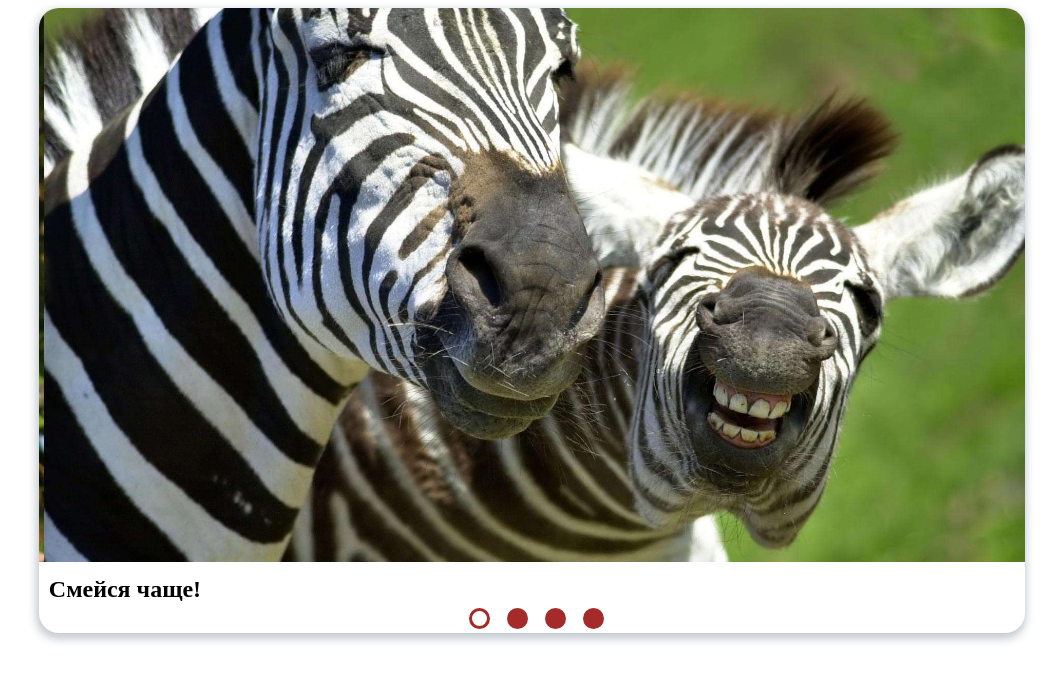
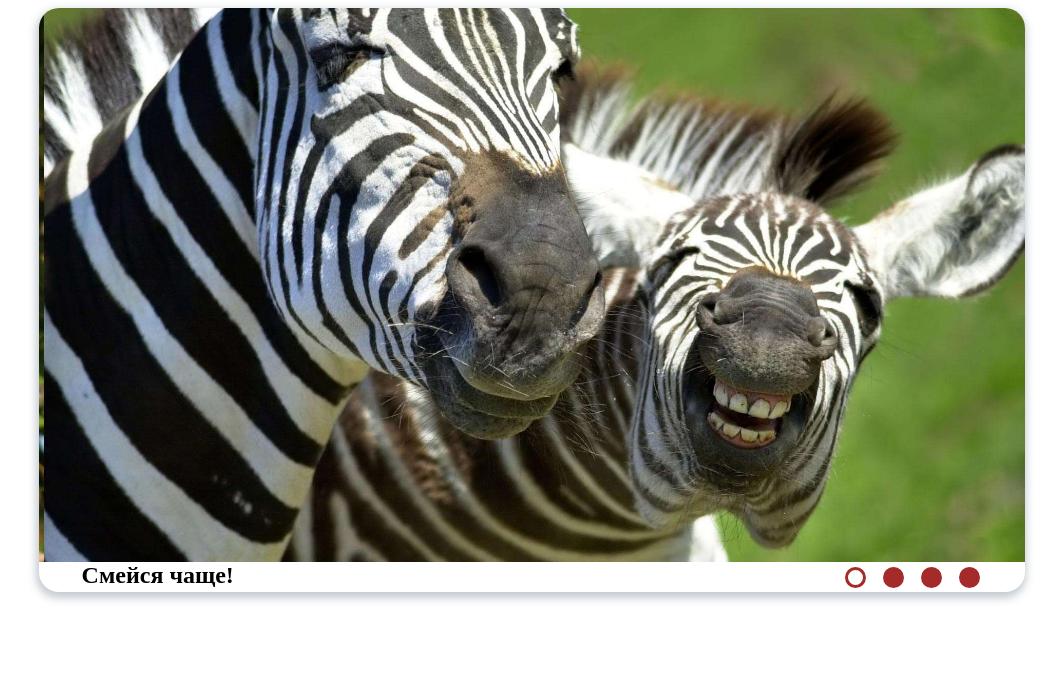
Before and after one commit to AndreyGudin/cssMemSlider, a plain HTML site: page index.html in a window 1280 px wide. Shown: the whole page, without its empty margins (108-1169 px from the left). Drawn offline with Linux system fonts and the light colour scheme.

Commit message:
feat: add text slider (Sat, May 14, 2022 12:08:06 PM)

```diff
--- a/index.html
+++ b/index.html
@@ -10,7 +10,7 @@
 <body>
   <div class="memslider">
 
-    <input type="radio" name="mems" checked class="memslider__radio-button" id="mem1">
+    <input type="radio" name="mems" class="memslider__radio-button" id="mem1">
     <label class="memslider__label label1" for="mem1">
       <label class="memslider__label-radio label-radio1" for="mem1"></label>
     </label>
@@ -25,29 +25,45 @@
       <label class="memslider__label-radio label-radio3" for="mem3"></label>
     </label>
 
-    <input type="radio" name="mems" class="memslider__radio-button" id="mem4">
+    <input type="radio" name="mems" checked class="memslider__radio-button" id="mem4">
     <label class="memslider__label label4" for="mem4">
       <label class="memslider__label-radio label-radio4" for="mem4"></label>
     </label>
+
+    <div class="memslider__span-wrapper">
+      <div class="memslider__spans">
+        <div class="memslider__span">
+          <span>Смейся чаще!</span>
+        </div>
+        <div class="memslider__span">
+          <span>Найди пару!</span>
+        </div>
+        <div class="memslider__span">
+          <span>Ночью - спи!</span>
+        </div>
+        <div class="memslider__span">
+          <span>Веселись чаще!</span>
+        </div>
+      </div>
+    </div>
+
     <div class="memslider__wrapper">
       <div class="memslider__slides">
         <div class="memslider__slide">
           <img src="images/image-1.jpg" alt="">
-          <span>Смейся чаще!</span>
         </div>
         <div class="memslider__slide">
             <img src="images/image-2.jpg" alt="">
-            <span>Найди пару!</span>
         </div>
         <div class="memslider__slide">
             <img src="images/image-3.jpg" alt="">
-            <span>Веселись чаще!</span>
         </div>
         <div class="memslider__slide">
             <img src="images/image-4.jpg" alt="">
-            <span>Ночью - спи!</span>
         </div>
       </div>
+    </div>
+
   </div>
 </body>
 </html>
--- a/style.css
+++ b/style.css
@@ -1,5 +1,6 @@
 .memslider {
   display: flex;
+  flex-direction: row-reverse;
   flex-wrap: wrap-reverse;
   width: 77vw;
   margin: 0 auto;
@@ -11,6 +12,30 @@
 .memslider__wrapper {
   width: 77vw;
   overflow: hidden;
+}
+
+.memslider__span-wrapper{
+  width: 20vw;
+  overflow: hidden;
+  margin-right: 40vw;
+}
+
+.memslider__spans{
+  width: 80vw;
+  display: flex;
+  transition: all 0.5s ease;
+
+}
+.memslider__span{
+  display: block;
+  width: 20vw;
+}
+
+
+.memslider__span > span{
+  font-size: 1.5rem;
+  font-weight: bold;
+  margin-left: 0.6rem;
 }
 
 .memslider__slides {
@@ -33,30 +58,41 @@
   border-top-left-radius: 20px;
 }
 
-.memslider__slide > span{
-  font-size: 1.5rem;
-  font-weight: bold;
-  margin-left: 0.6rem;
-}
 
 input[type="radio"] {
   appearance: none;
 }
 
-#mem1:checked ~ .memslider__wrapper .memslider__slides {
+#mem4:checked ~ .memslider__wrapper .memslider__slides {
   transform: translateX(0);
 }
 
-#mem2:checked ~ .memslider__wrapper .memslider__slides {
+#mem3:checked ~ .memslider__wrapper .memslider__slides {
   transform: translateX(-77vw);
 }
 
-#mem3:checked ~ .memslider__wrapper .memslider__slides {
+#mem2:checked ~ .memslider__wrapper .memslider__slides {
   transform: translateX(-154vw);
 }
 
-#mem4:checked ~ .memslider__wrapper .memslider__slides {
+#mem1:checked ~ .memslider__wrapper .memslider__slides {
   transform: translateX(-231vw);
+}
+
+#mem4:checked ~ .memslider__span-wrapper .memslider__spans{
+  transform: translateX(0vw);
+}
+
+#mem3:checked ~ .memslider__span-wrapper .memslider__spans{
+  transform: translateX(-20vw);
+}
+
+#mem2:checked ~ .memslider__span-wrapper .memslider__spans{
+  transform: translateX(-40vw);
+}
+
+#mem1:checked ~ .memslider__span-wrapper .memslider__spans{
+  transform: translateX(-60vw);
 }
 
 #mem1:checked ~ .label1 > .label-radio1,
```
